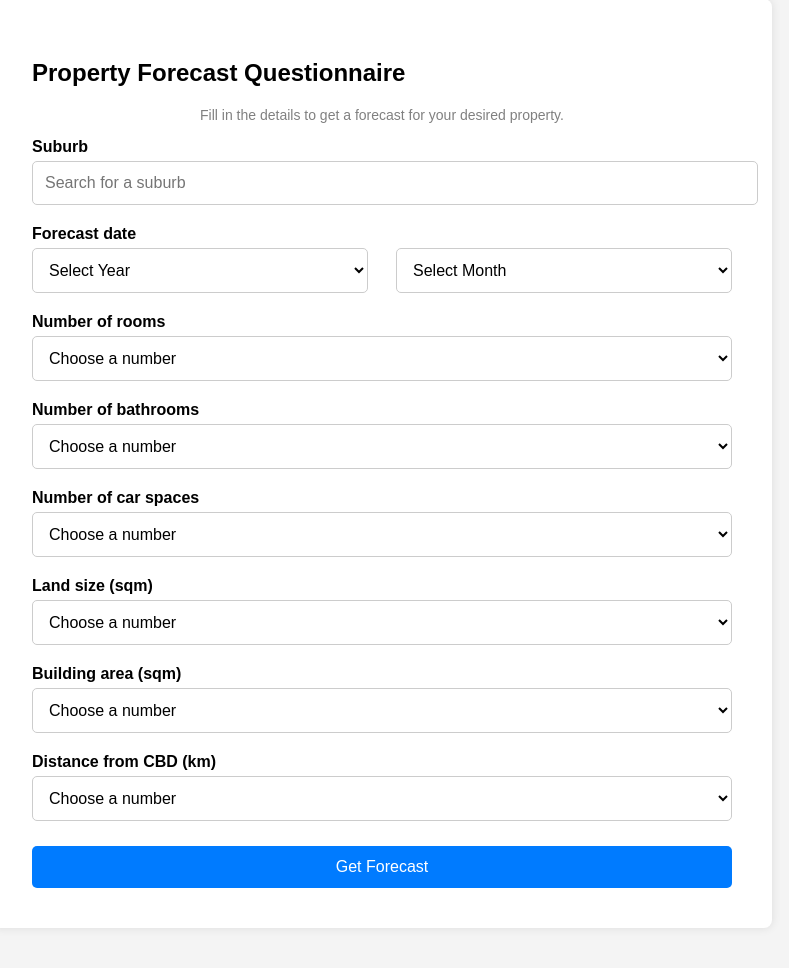
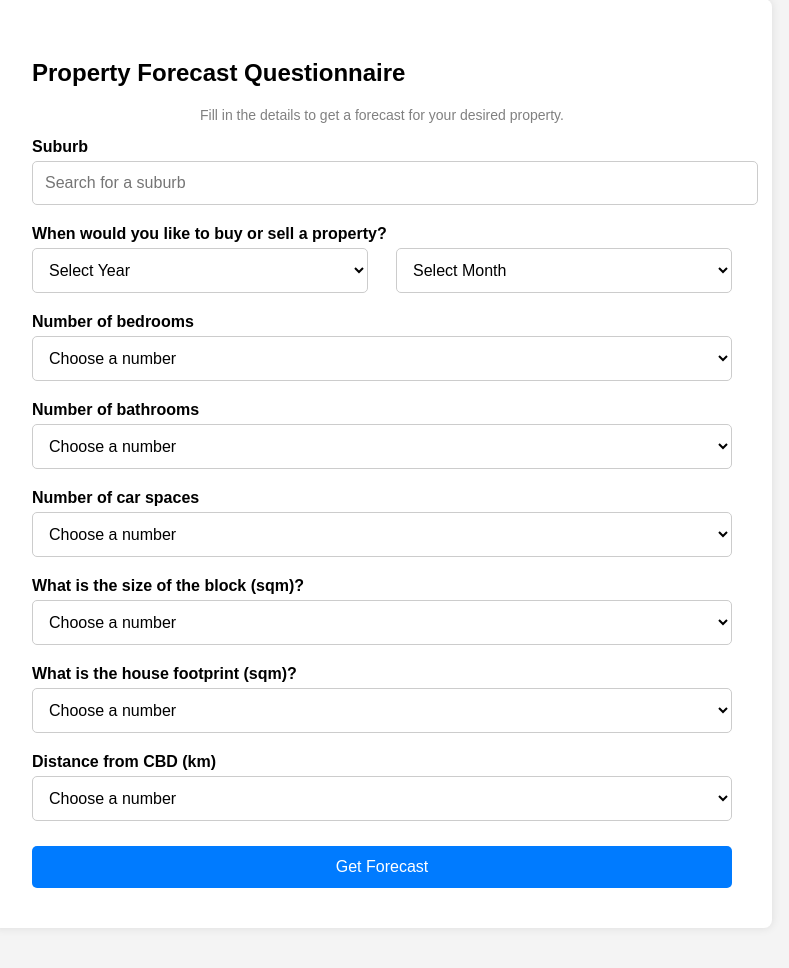
Before and after one commit to Dominic1234/Home-Price-Forecast, a PHP site: page /forecast.php in a window 1280 px wide. Shown: the part 143-1111 px from the top of the page, without its empty margins (258-1047 px from the left). Run offline with PHP 8.4, Linux system fonts and the light colour scheme.

Commit message:
change the field labels

```diff
--- a/Website/forecast.php
+++ b/Website/forecast.php
@@ -218,7 +218,7 @@
                 <div class="suggestions" id="suggestions" style="position: absolute; background: white; border: 1px solid #ccc; width: 100%; max-height: 200px; overflow-y: auto; z-index: 999; display: none;"></div>
             </div>
 
-            <label>Forecast date</label>
+            <label>When would you like to buy or sell a property?</label>
             <div class="row">
                 <select name="Year" required>
                     <option value="" disabled selected>Select Year</option>
@@ -241,7 +241,7 @@
                 </select>
             </div>
 
-            <label for="rooms">Number of rooms</label>
+            <label for="rooms">Number of bedrooms</label>
             <select name="Avg_Rooms" required>
                 <option value="" disabled selected>Choose a number</option>
                 <script>
@@ -265,7 +265,7 @@
                 </script>
             </select>
 
-            <label for="landsize">Land size (sqm)</label>
+            <label for="landsize">What is the size of the block (sqm)?</label>
             <select name="Avg_Landsize" required>
                 <option value="" disabled selected>Choose a number</option>
                 <script>
@@ -273,7 +273,7 @@
                 </script>
             </select>
 
-            <label for="buildingarea">Building area (sqm)</label>
+            <label for="buildingarea">What is the house footprint (sqm)?</label>
             <select name="Avg_BuildingArea" required>
                 <option value="" disabled selected>Choose a number</option>
                 <script>
```
